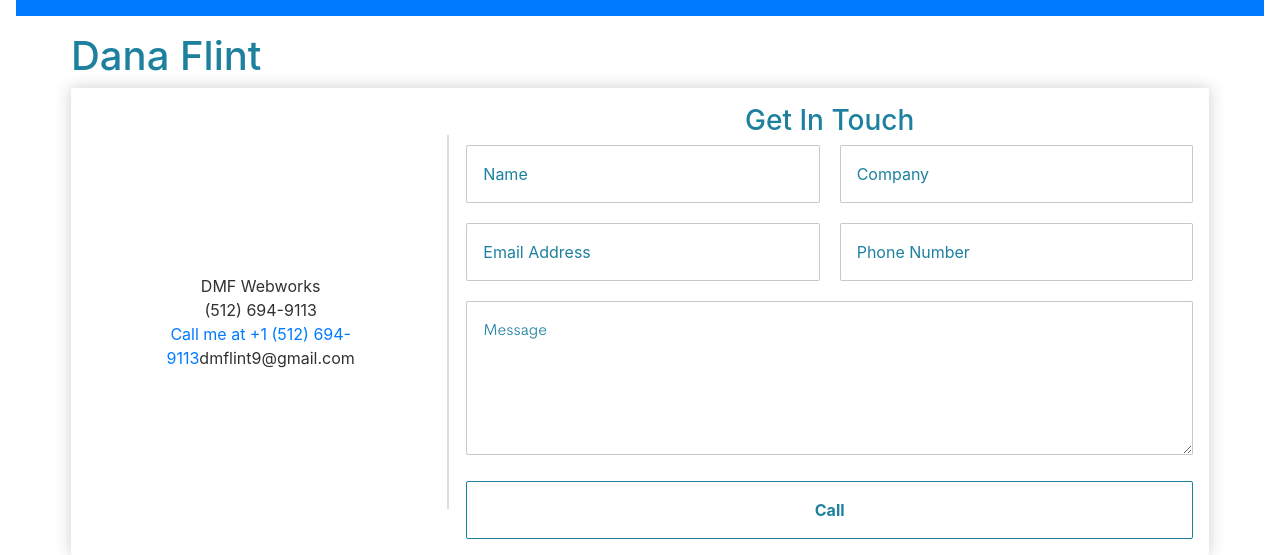
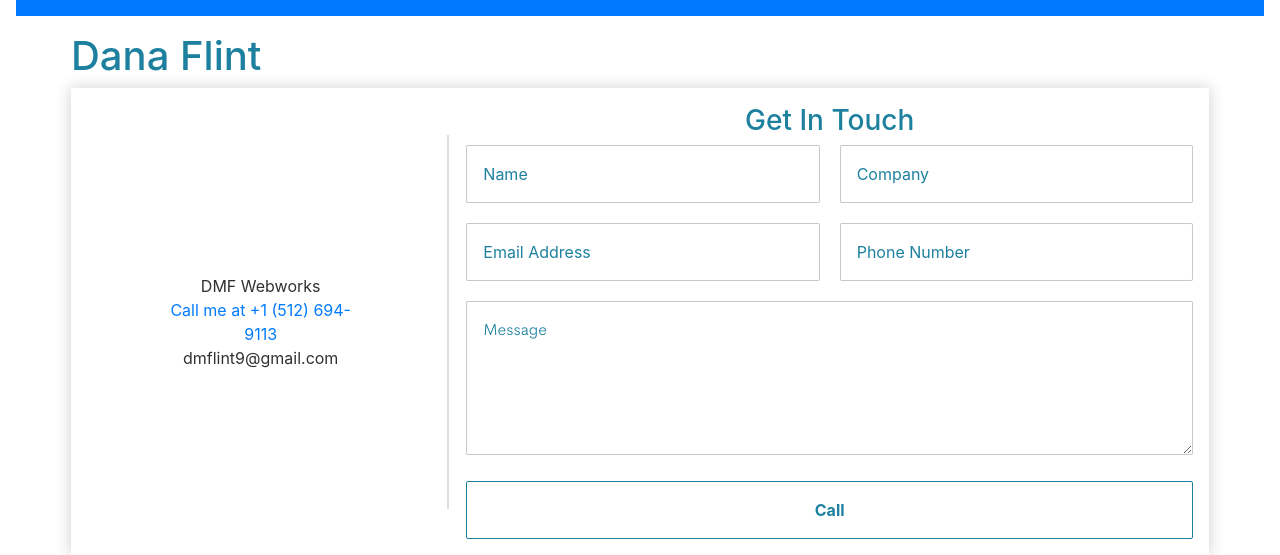
Before and after one commit to DFlint1/DFlint1.github.io, a website with bundled scripts: page index.html in a window 1280 px wide. Shown: the part 4135-4690 px from the top of the page. Built offline with nearby package versions, Linux system fonts and the light colour scheme.

Commit message:
fix call css

```diff
--- a/index.html
+++ b/index.html
@@ -224,8 +224,8 @@
         DMF Webworks </h3> -->
         <ul>
           <li>DMF Webworks</li>
-          <li>(512) 694-9113</li>
-          <li> <a href="tel:+15126949113">Call me at +1 (512) 694-9113</a>dmflint9@gmail.com</li>
+          <li><a href="tel:+15126949113">Call me at +1 (512) 694-9113</a></li>
+          <li>dmflint9@gmail.com</li>
         </ul>
       </div>
 
```
